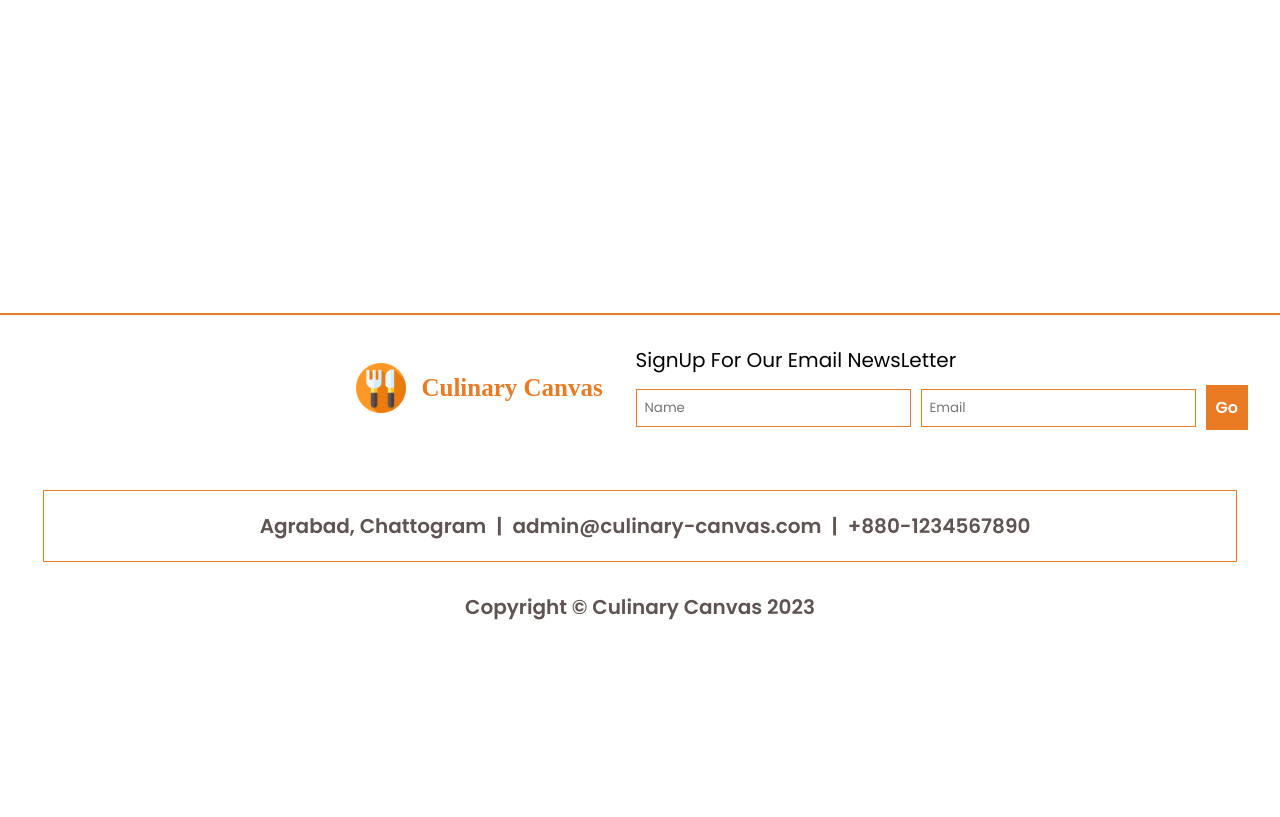
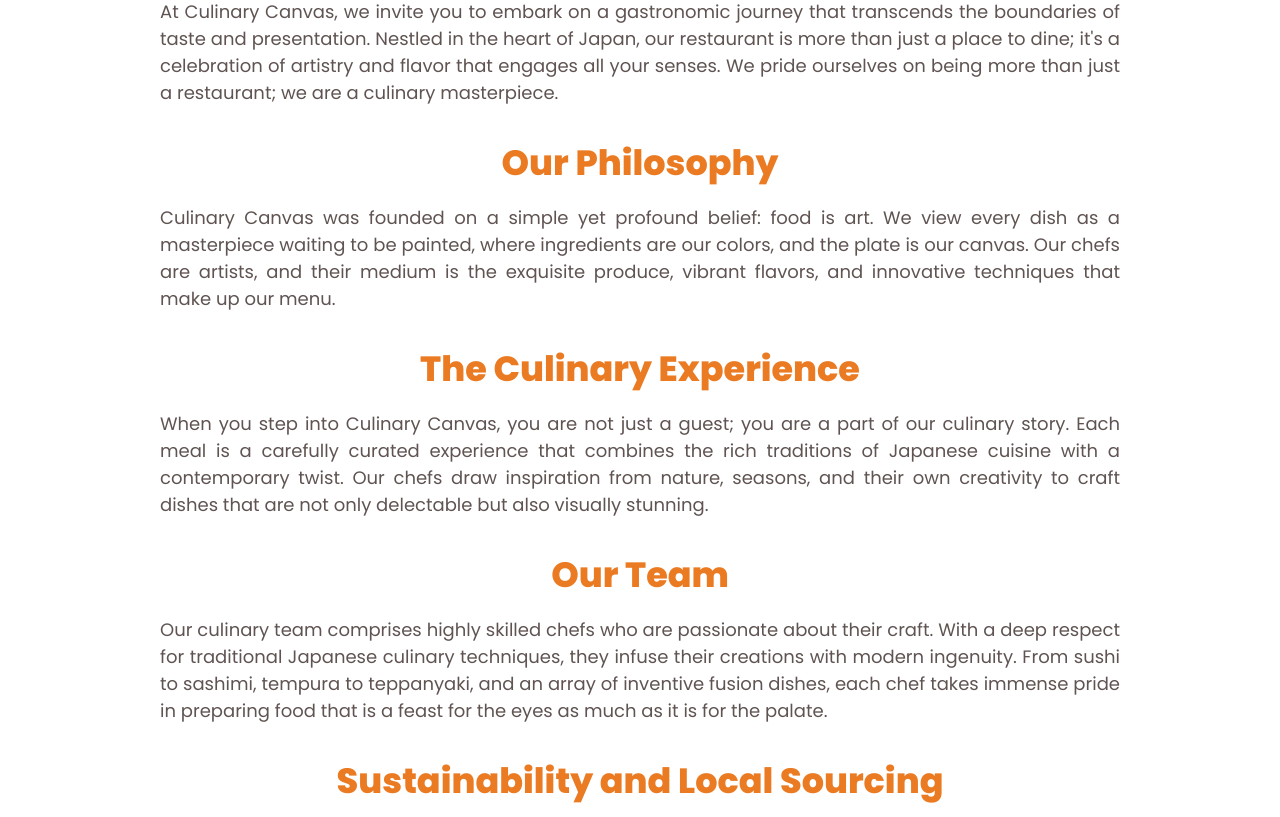
Before and after one commit to Developer-Sahariar-Reza/culinary-canvas, a React (Vite) app: page /about in a window 1280 px wide. Shown: the part 280-1097 px from the top of the page. Before the commit the page ends 902 px from the top, so only its background shows below. Built offline with nearby package versions, Linux system fonts and the light colour scheme; no server answers; some icons are missing; a web font is replaced by a local one.

Commit message:
about page done

```diff
--- /dev/null
+++ b/src/pages/About/About.css
@@ -0,0 +1,14 @@
+.about {
+  margin-bottom: 30px;
+}
+.about h3 {
+  font-size: 35px;
+  text-align: center;
+  color: #ea7b23;
+  margin-bottom: 15px;
+}
+.about p {
+  font-size: 18px;
+  text-align: justify;
+  color: #5f5452;
+}
--- a/src/pages/About/About.jsx
+++ b/src/pages/About/About.jsx
@@ -1,10 +1,93 @@
 import React from "react";
+import "./About.css";
 
 const About = () => {
   return (
-    <div>
-      <h1>About coming soon</h1>
-    </div>
+    <section className="container">
+      <div className="about">
+        <h3>About Us - Culinary Canvas</h3>
+        <p>
+          At Culinary Canvas, we invite you to embark on a gastronomic journey
+          that transcends the boundaries of taste and presentation. Nestled in
+          the heart of Japan, our restaurant is more than just a place to dine;
+          it's a celebration of artistry and flavor that engages all your
+          senses. We pride ourselves on being more than just a restaurant; we
+          are a culinary masterpiece.
+        </p>
+      </div>
+      <div className="about">
+        <h3>Our Philosophy</h3>
+        <p>
+          Culinary Canvas was founded on a simple yet profound belief: food is
+          art. We view every dish as a masterpiece waiting to be painted, where
+          ingredients are our colors, and the plate is our canvas. Our chefs are
+          artists, and their medium is the exquisite produce, vibrant flavors,
+          and innovative techniques that make up our menu.
+        </p>
+      </div>
+      <div className="about">
+        <h3>The Culinary Experience</h3>
+        <p>
+          When you step into Culinary Canvas, you are not just a guest; you are
+          a part of our culinary story. Each meal is a carefully curated
+          experience that combines the rich traditions of Japanese cuisine with
+          a contemporary twist. Our chefs draw inspiration from nature, seasons,
+          and their own creativity to craft dishes that are not only delectable
+          but also visually stunning.
+        </p>
+      </div>
+      <div className="about">
+        <h3>Our Team</h3>
+        <p>
+          Our culinary team comprises highly skilled chefs who are passionate
+          about their craft. With a deep respect for traditional Japanese
+          culinary techniques, they infuse their creations with modern
+          ingenuity. From sushi to sashimi, tempura to teppanyaki, and an array
+          of inventive fusion dishes, each chef takes immense pride in preparing
+          food that is a feast for the eyes as much as it is for the palate.
+        </p>
+      </div>
+      <div className="about">
+        <h3>Sustainability and Local Sourcing</h3>
+        <p>
+          At Culinary Canvas, we recognize our responsibility to the environment
+          and the local community. We are committed to sourcing the finest,
+          sustainable ingredients, supporting local farmers and fishermen, and
+          reducing our carbon footprint. We believe that the harmony of nature
+          and culinary artistry goes hand in hand.
+        </p>
+      </div>
+      <div className="about">
+        <h3>Our Ambiance</h3>
+        <p>
+          Our restaurant exudes an atmosphere of elegance and serenity. The
+          décor is a harmonious blend of modern minimalism and traditional
+          Japanese aesthetics, creating a tranquil space where you can savor
+          your meal in peace. Whether you're enjoying a romantic dinner for two,
+          celebrating a special occasion, or hosting a business meeting,
+          Culinary Canvas offers the perfect setting.
+        </p>
+      </div>
+      <div className="about">
+        <h3>Events and Private Dining</h3>
+        <p>
+          Culinary Canvas also offers the opportunity to host private events, be
+          it a corporate gathering, family celebration, or an intimate dinner
+          party. Our dedicated event team works with you to customize menus and
+          arrangements, ensuring your special occasions are memorable.
+        </p>
+      </div>
+      <div className="about">
+        <h3>Join Us on this Culinary Journey</h3>
+        <p>
+          We invite you to join us on this culinary journey, where each meal is
+          a masterpiece and every dish tells a story. Culinary Canvas is more
+          than a restaurant; it's a destination for those who appreciate the art
+          of food and the magic it can create on a plate. We look forward to
+          creating unforgettable moments with you, one plate at a time.
+        </p>
+      </div>
+    </section>
   );
 };
 
--- a/src/pages/Nav/Nav.jsx
+++ b/src/pages/Nav/Nav.jsx
@@ -32,14 +32,6 @@ const Nav = () => {
         </li>
         <li>
           <NavLink
-            to="/contact"
-            className={({ isActive }) => (isActive ? "active" : "not-active")}
-          >
-            Contact
-          </NavLink>
-        </li>
-        <li>
-          <NavLink
             to="/register"
             className={({ isActive }) => (isActive ? "active" : "not-active")}
           >
```
